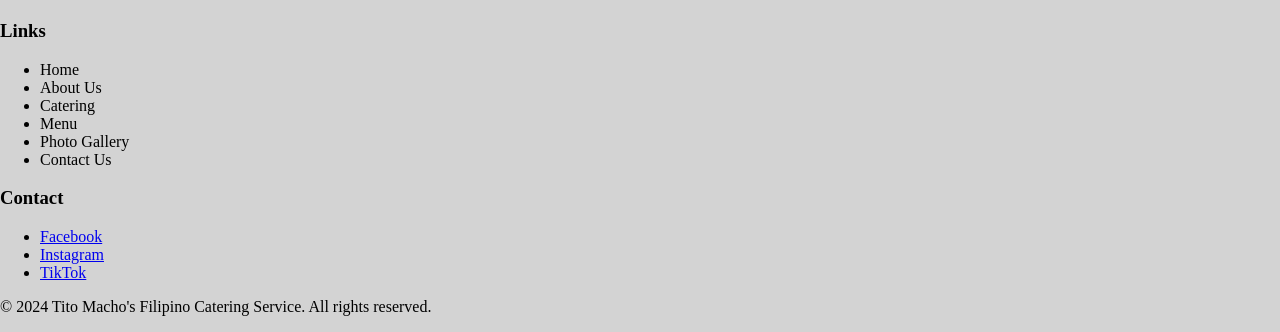
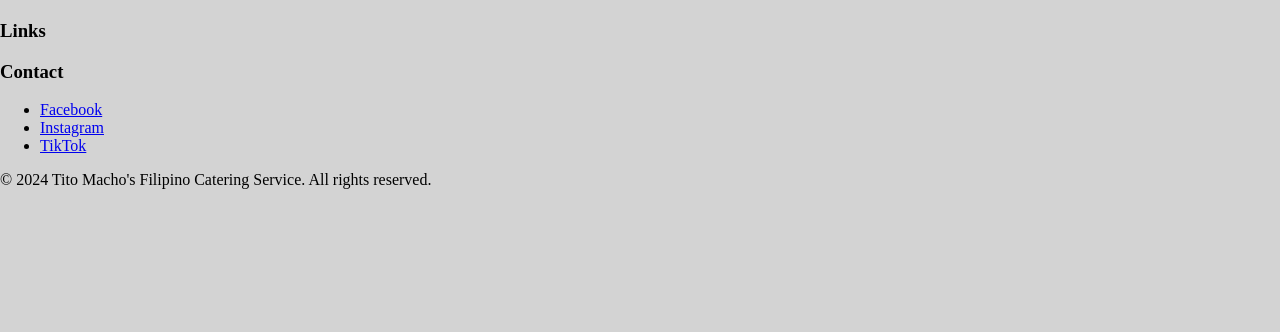
Before and after one commit to pauls752/TINFO-230-Project, a plain HTML site: page index.html in a window 1280 px wide. Shown: the part 654-986 px from the top of the page. After the commit the page ends 859 px from the top, so only its background shows below. Drawn offline with Linux system fonts and the light colour scheme.

Commit message:
Update index.html

```diff
--- a/index.html
+++ b/index.html
@@ -25,14 +25,7 @@
  	<img src="SpecialSisig.png" alt="Picture of Sisig" width="250">
  	<img src="Sisig.png" alt="Picture of Sisig" width="310">
 	<h3>Links</h3>
-	<ul>
-		<li>Home</li>
-		<li>About Us</li>
-		<li>Catering</li>
-		<li>Menu</li>
-		<li>Photo Gallery</li>
-		<li>Contact Us</li>
-	</ul>
+
 	<h3>Contact</h3>
         <ul>
             <li><a href="https://facebook.com" target="_blank">Facebook</a></li>
```
